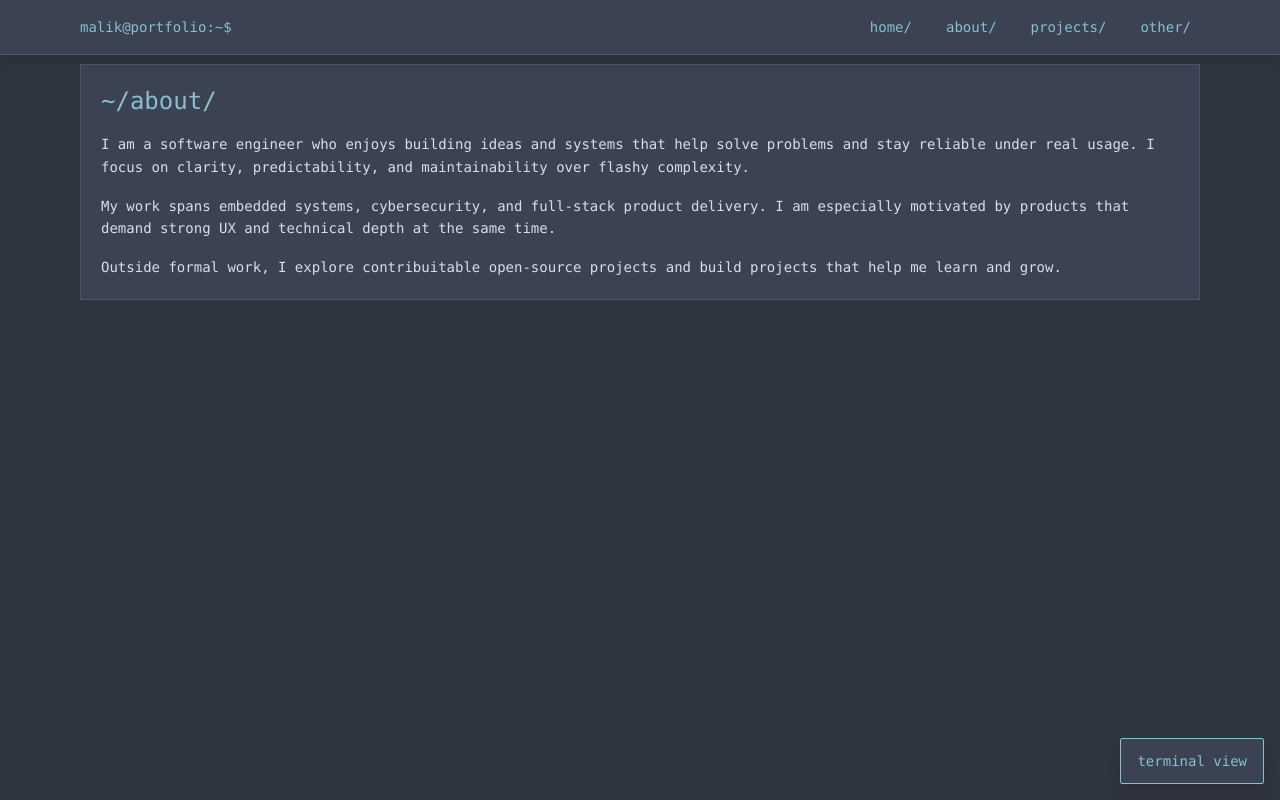
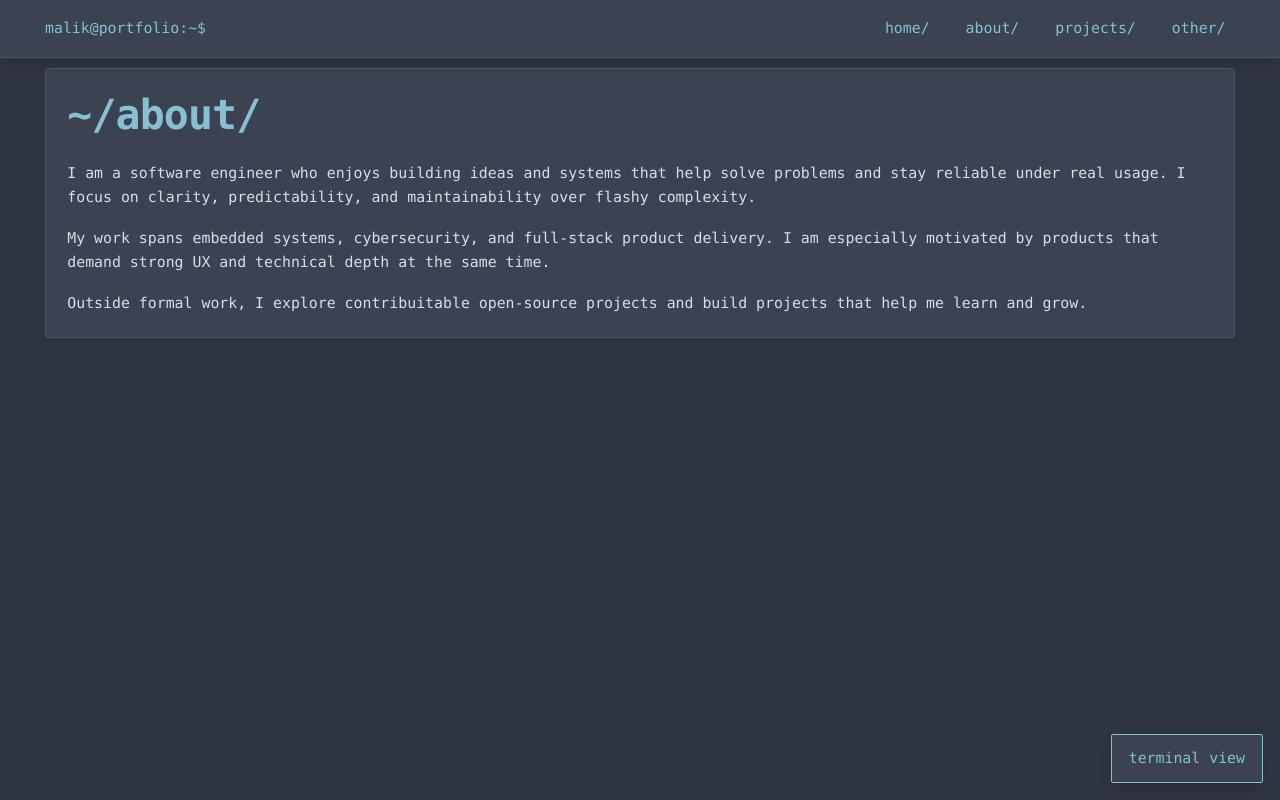
Before and after one commit to Malghnei/malghnei.github.io, a SvelteKit app: page /about in a window 1280 px wide. Built offline with nearby package versions, Linux system fonts and the light colour scheme.

Commit message:
increased font size changes

```diff
--- a/src/routes/layout.css
+++ b/src/routes/layout.css
@@ -17,6 +17,19 @@
 	--nord-13: #ebcb8b;
 	--nord-14: #a3be8c;
 	--nord-15: #b48ead;
+
+	/* Typography Scale */
+	--font-body: 'JetBrains Mono', 'Fira Code', 'SFMono-Regular', Menlo, Monaco, Consolas, 'Liberation Mono', 'Courier New', monospace;
+	--font-heading: var(--font-body);
+
+	/* Major Third Scale */
+	--text-base-size: 1.0625rem; /* ~17px */
+	--text-base-lh: 1.65;
+
+	--text-h1: 2.441rem;
+	--text-h2: 1.953rem;
+	--text-h3: 1.563rem;
+	--text-h4: 1.25rem;
 }
 
 html,
@@ -26,17 +39,24 @@ body {
 	min-height: 100%;
 	background: var(--nord-0);
 	color: var(--nord-4);
-	font-family:
-		'JetBrains Mono',
-		'Fira Code',
-		'SFMono-Regular',
-		Menlo,
-		Monaco,
-		Consolas,
-		'Liberation Mono',
-		'Courier New',
-		monospace;
+	font-family: var(--font-body);
+	font-size: var(--text-base-size);
+	line-height: var(--text-base-lh);
 }
+
+h1, h2, h3, h4, h5, h6 {
+	font-family: var(--font-heading);
+	font-weight: 700;
+	line-height: 1.2;
+	margin-top: 0;
+	margin-bottom: 0.5em;
+	color: var(--nord-6);
+}
+
+h1 { font-size: var(--text-h1); letter-spacing: -0.02em; }
+h2 { font-size: var(--text-h2); letter-spacing: -0.01em; }
+h3 { font-size: var(--text-h3); }
+h4 { font-size: var(--text-h4); }
 
 a {
 	color: var(--nord-8);
@@ -50,6 +70,7 @@ a:hover {
 .terminal-surface {
 	border: 1px solid var(--nord-3);
 	background: var(--nord-1);
+	border-radius: 0.2em;
 }
 
 .terminal-title {
```
